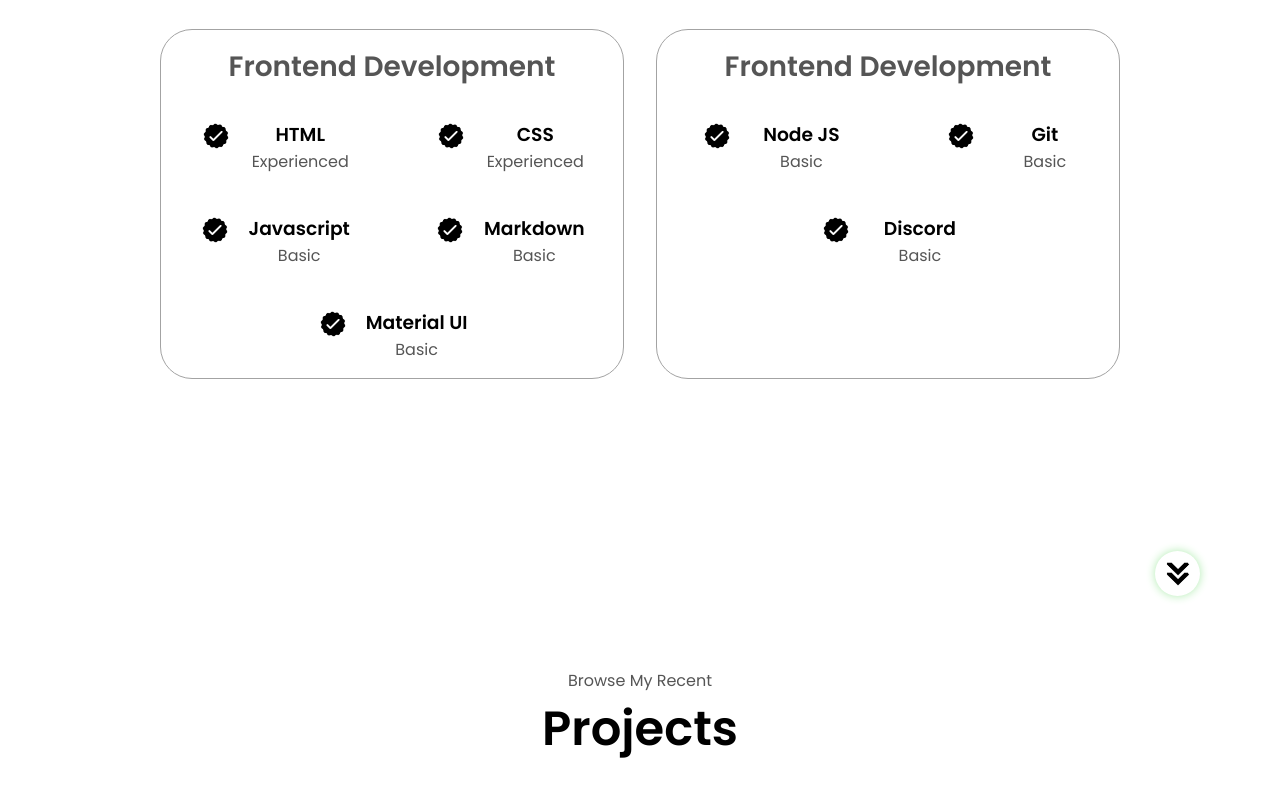
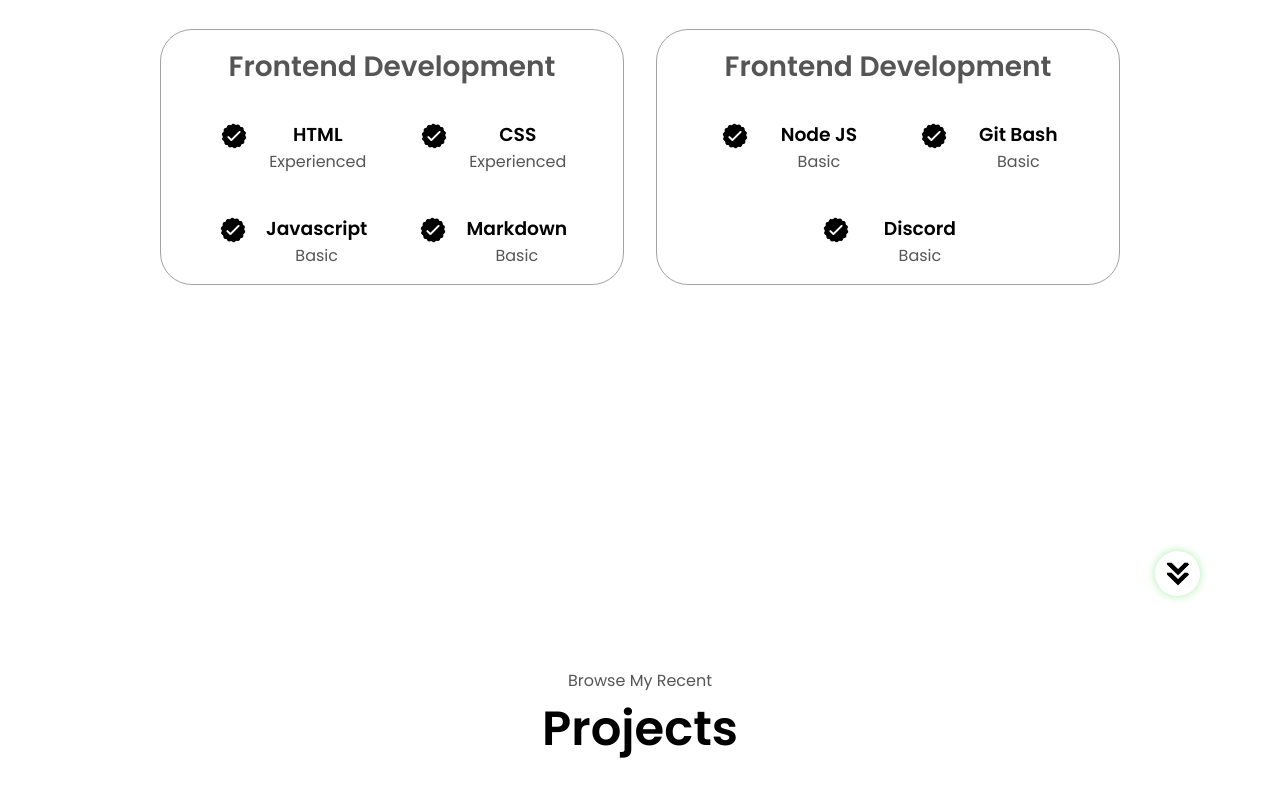
Before and after one commit to gs-300/Portfolio-website, a plain HTML site: page index.html in a window 1280 px wide. Shown: the part 1796-2588 px from the top of the page. Drawn offline with Linux system fonts and the light colour scheme.

Commit message:
index.html update

```diff
--- a/index.html
+++ b/index.html
@@ -169,15 +169,6 @@
                                 <p>Basic</p>
                             </div>
                         </article>
-                        <article><img
-                            src="assets/checkmark.png"
-                            alt="experience icon"
-                            class="icon">
-                            <div>
-                                <h3>Material UI</h3>
-                                <p>Basic</p>
-                            </div>
-                        </article>
                     </div>
                 </div>
                 <div class="details-container">
@@ -198,7 +189,7 @@
                             alt="experience icon"
                             class="icon">
                             <div>
-                                <h3>  Git</h3>
+                                <h3>Git Bash</h3>
                                 <p>Basic</p>
                             </div>
                         </article>
--- a/style.css
+++ b/style.css
@@ -371,7 +371,6 @@ img { /*  REMEMBER */
     display: flex;
     justify-content: center;
     flex-direction: column;
-    /* align-items: center; */
 }
 
 .article-container {
@@ -380,13 +379,13 @@ img { /*  REMEMBER */
     flex-wrap: wrap;
     flex-direction: row;
     gap: 2.5rem;
-    justify-content: space-around;
+    justify-content: center;
 }
 
 article {
     display: flex;
     width: 10rem;
-    justify-content: space-around;
+    justify-content: space-around;  /* article align */
     gap: 0.5rem;
 }
 
```
